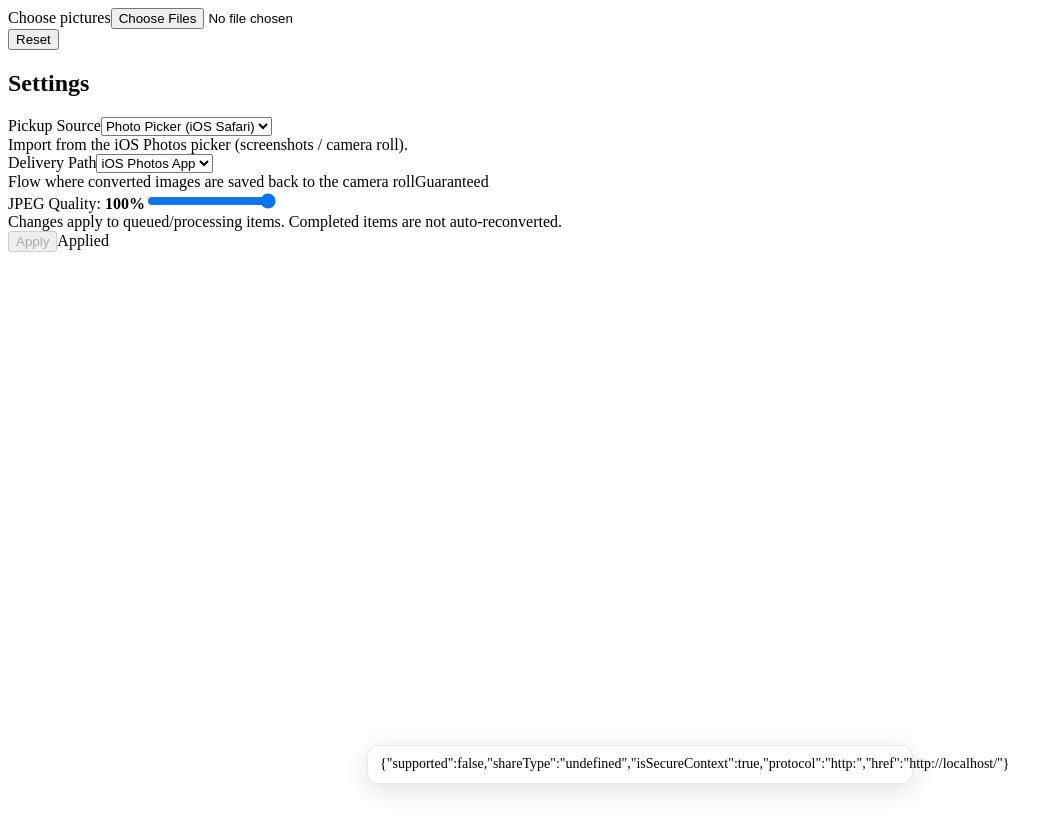
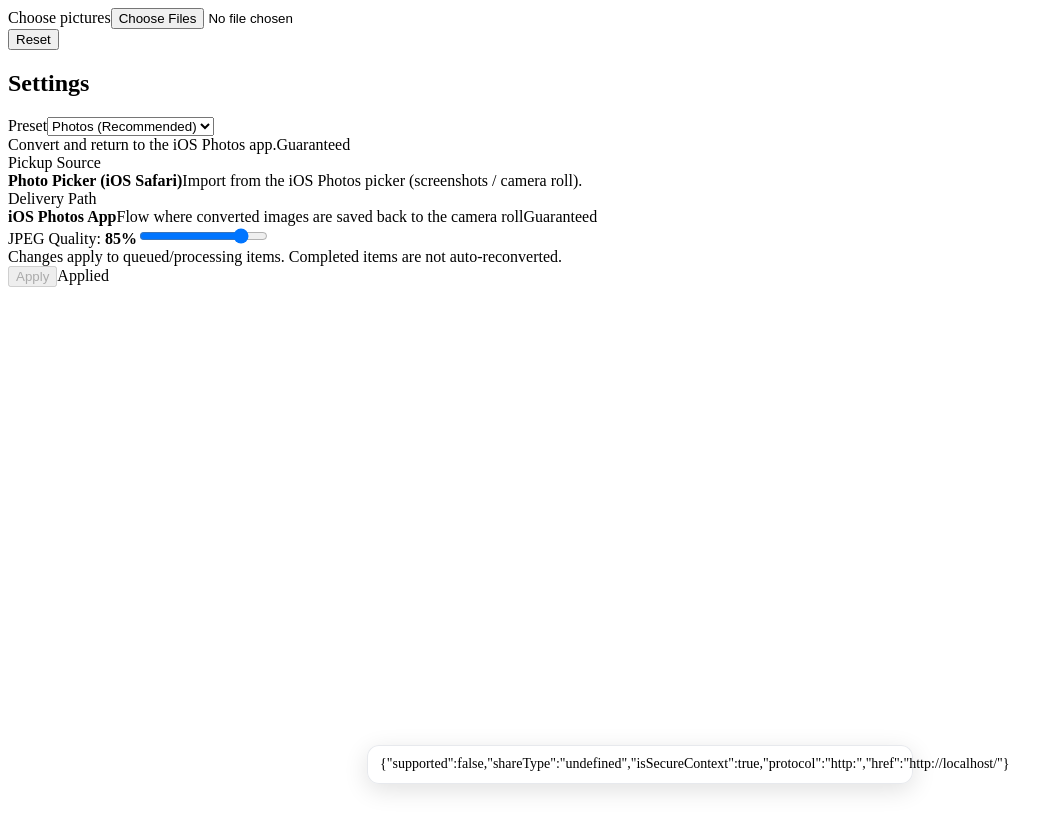
Before and after one commit to i5irin/gyupic, a React (Vite) app: page / in a window 1280 px wide. Shown: the whole page, without its empty margins (0-1062 px from the left). Built offline with nearby package versions, Linux system fonts and the light colour scheme.

Commit message:
feat: introduce preset catalog and UI selection

```diff
--- a/src/App.tsx
+++ b/src/App.tsx
@@ -18,14 +18,10 @@ import { runProcessingPipeline } from './core/pipeline/processingPipeline';
 import {
   DELIVERY_CATALOG,
   DeliveryIds,
-  type DeliveryId,
   getDelivery,
 } from './domain/deliveryCatalog';
-import {
-  PICKUP_CATALOG,
-  type PickupId,
-  getPickup,
-} from './domain/pickupCatalog';
+import { getPickup } from './domain/pickupCatalog';
+import { listPresets, getPreset, type PresetId } from './domain/presets';
 
 function createId(): string {
   if (typeof crypto !== 'undefined' && 'randomUUID' in crypto) {
@@ -228,56 +224,29 @@ export default function App() {
     [dispatch, showToast],
   );
 
-  const pickupOptions = useMemo(
+  const presetOptions = useMemo(
     () =>
-      Object.values(PICKUP_CATALOG)
-        .filter((pickup) => pickup.category === 'stable')
-        .map((pickup) => ({
-          id: pickup.id,
-          title: pickup.title,
-          description: pickup.description,
-        })),
+      listPresets()
+        .filter((preset) => preset.category === 'stable')
+        .map((preset) => {
+          const delivery = DELIVERY_CATALOG[preset.deliveryId];
+          return {
+            id: preset.id,
+            title: preset.title,
+            description: preset.description,
+            guarantee: delivery?.guarantee ?? 'guaranteed',
+          };
+        }),
     [],
   );
 
-  const deliveryOptions = useMemo(
-    () =>
-      Object.values(DELIVERY_CATALOG)
-        .filter((delivery) => delivery.category === 'stable')
-        .map((delivery) => ({
-          id: delivery.id,
-          title: delivery.title,
-          description: delivery.description,
-          guarantee: delivery.guarantee,
-        })),
-    [],
-  );
-
-  const onChangePickup = useCallback(
-    (pickupId: string) => {
-      const typedId = pickupId as PickupId;
-      if (typedId === stateRef.current.pickupId) {
-        return;
-      }
-      dispatch({ type: 'SET_PICKUP', pickupId: typedId });
-      const pickup = getPickup(typedId);
-      if (pickup) {
-        showToast(`Pickup: ${pickup.title}`);
-      }
-    },
-    [dispatch, showToast],
-  );
-
-  const onChangeDelivery = useCallback(
-    (deliveryId: string) => {
-      const typedId = deliveryId as DeliveryId;
-      if (typedId === stateRef.current.deliveryId) {
-        return;
-      }
-      dispatch({ type: 'SET_DELIVERY', deliveryId: typedId });
-      const delivery = getDelivery(typedId);
-      if (delivery) {
-        showToast(`Delivery: ${delivery.title}`);
+  const onChangePreset = useCallback(
+    (presetId: string) => {
+      const typedId = presetId as PresetId;
+      dispatch({ type: 'SET_PRESET', presetId: typedId });
+      const preset = getPreset(typedId);
+      if (preset) {
+        showToast(`Preset: ${preset.title}`);
       }
     },
     [dispatch, showToast],
@@ -360,6 +329,8 @@ export default function App() {
     const startedQuality = latest.settings.jpegQuality;
     const startedPickupId = latest.pickupId;
     const startedDeliveryId = latest.deliveryId;
+    const startedPresetId = latest.settings.presetId;
+    const startedMetadataPolicyMode = latest.settings.metadataPolicyMode;
 
     inFlightRef.current = next.id;
     dispatch({ type: 'START_ITEM', id: next.id });
@@ -372,6 +343,8 @@ export default function App() {
           jpegQuality: startedQuality,
           pickupId: startedPickupId,
           deliveryId: startedDeliveryId,
+          presetId: startedPresetId,
+          metadataPolicyMode: startedMetadataPolicyMode,
         });
         const {
           file: outFile,
@@ -474,6 +447,8 @@ export default function App() {
   }, [state.items, state.activeItemId, state.runId, state.settingsRev]);
 
   const gridItems = selectGridItems(state.items);
+  const selectedPickup = getPickup(state.pickupId);
+  const selectedDelivery = getDelivery(state.deliveryId);
   const scrollToId = state.lastAddedIds[state.lastAddedIds.length - 1];
 
   return (
@@ -488,12 +463,27 @@ export default function App() {
 
       <SettingsPanel
         currentJpegQuality={state.settings.jpegQuality}
-        pickupId={state.pickupId}
-        pickupOptions={pickupOptions}
-        onChangePickup={onChangePickup}
-        deliveryId={state.deliveryId}
-        deliveryOptions={deliveryOptions}
-        onChangeDelivery={onChangeDelivery}
+        presetId={state.settings.presetId}
+        presetOptions={presetOptions}
+        onChangePreset={onChangePreset}
+        pickupInfo={
+          selectedPickup
+            ? {
+                title: selectedPickup.title,
+                description: selectedPickup.description,
+              }
+            : undefined
+        }
+        deliveryInfo={
+          selectedDelivery
+            ? {
+                id: selectedDelivery.id,
+                title: selectedDelivery.title,
+                description: selectedDelivery.description,
+                guarantee: selectedDelivery.guarantee,
+              }
+            : undefined
+        }
         onApply={onApplySettings}
       />
 
--- a/src/components/SettingsPanel.tsx
+++ b/src/components/SettingsPanel.tsx
@@ -1,11 +1,5 @@
 import { useEffect, useMemo, useState } from 'react';
 import styles from './SettingsPanel.module.css';
-
-type PickupOption = {
-  id: string;
-  title: string;
-  description: string;
-};
 
 type DeliveryOption = {
   id: string;
@@ -14,25 +8,30 @@ type DeliveryOption = {
   guarantee: 'guaranteed' | 'best-effort' | 'unverified';
 };
 
+type PresetOption = {
+  id: string;
+  title: string;
+  description: string;
+  guarantee: 'guaranteed' | 'best-effort' | 'unverified';
+};
+
 type Props = {
   currentJpegQuality: number;
-  pickupId: string;
-  pickupOptions: PickupOption[];
-  onChangePickup: (id: string) => void;
-  deliveryId: string;
-  deliveryOptions: DeliveryOption[];
-  onChangeDelivery: (id: string) => void;
+  presetId: string;
+  presetOptions: PresetOption[];
+  onChangePreset: (id: string) => void;
+  pickupInfo?: { title: string; description: string };
+  deliveryInfo?: DeliveryOption;
   onApply: (jpegQuality: number) => void;
 };
 
 export default function SettingsPanel({
   currentJpegQuality,
-  pickupId,
-  pickupOptions,
-  onChangePickup,
-  deliveryId,
-  deliveryOptions,
-  onChangeDelivery,
+  presetId,
+  presetOptions,
+  onChangePreset,
+  pickupInfo,
+  deliveryInfo,
   onApply,
 }: Props) {
   const MIN = 0.1;
@@ -59,14 +58,9 @@ export default function SettingsPanel({
     [draftQuality, currentJpegQuality],
   );
 
-  const selectedPickup = useMemo(
-    () => pickupOptions.find((option) => option.id === pickupId),
-    [pickupId, pickupOptions],
-  );
-
-  const selectedDelivery = useMemo(
-    () => deliveryOptions.find((option) => option.id === deliveryId),
-    [deliveryId, deliveryOptions],
+  const selectedPreset = useMemo(
+    () => presetOptions.find((option) => option.id === presetId),
+    [presetId, presetOptions],
   );
 
   const deliveryBadgeClass = (guarantee: DeliveryOption['guarantee']) => {
@@ -100,74 +94,67 @@ export default function SettingsPanel({
       </div>
 
       <div className={styles.settingsPanelBody}>
-        {pickupOptions.length > 0 && (
+        {presetOptions.length > 0 && (
           <div className={styles.settingsPanelRow}>
-            <label className={styles.settingsPanelLabel} htmlFor="pickupPath">
-              Pickup Source
+            <label className={styles.settingsPanelLabel} htmlFor="presetSelect">
+              Preset
               <select
-                id="pickupPath"
+                id="presetSelect"
                 className={styles.settingsPanelSelect}
-                value={pickupId}
+                value={presetId}
                 onChange={(e) => {
                   const next = e.currentTarget.value;
-                  if (next !== pickupId) {
-                    onChangePickup(next);
+                  if (next !== presetId) {
+                    onChangePreset(next);
                   }
                 }}
               >
-                {pickupOptions.map((option) => (
+                {presetOptions.map((option) => (
                   <option key={option.id} value={option.id}>
                     {option.title}
                   </option>
                 ))}
               </select>
             </label>
-            {selectedPickup && (
+            {selectedPreset && (
               <div className={styles.settingsPanelScenarioDescription}>
-                <span>{selectedPickup.description}</span>
+                <span>{selectedPreset.description}</span>
+                <span
+                  className={`${styles.settingsPanelBadge} ${deliveryBadgeClass(
+                    selectedPreset.guarantee,
+                  )}`}
+                >
+                  {deliveryBadgeLabel(selectedPreset.guarantee)}
+                </span>
               </div>
             )}
           </div>
         )}
 
-        {deliveryOptions.length > 0 && (
+        {pickupInfo && (
           <div className={styles.settingsPanelRow}>
-            <label
-              className={styles.settingsPanelLabel}
-              htmlFor="deliveryPath"
-            >
-              Delivery Path
-              <select
-                id="deliveryPath"
-                className={styles.settingsPanelSelect}
-                value={deliveryId}
-                onChange={(e) => {
-                  const next = e.currentTarget.value;
-                  if (next !== deliveryId) {
-                    onChangeDelivery(next);
-                  }
-                }}
-              >
-                {deliveryOptions.map((option) => (
-                  <option key={option.id} value={option.id}>
-                    {option.title}
-                  </option>
-                ))}
-              </select>
-            </label>
+            <div className={styles.settingsPanelLabel}>Pickup Source</div>
+            <div className={styles.settingsPanelScenarioDescription}>
+              <strong>{pickupInfo.title}</strong>
+              <span>{pickupInfo.description}</span>
+            </div>
+          </div>
+        )}
 
-            {selectedDelivery && (
+        {deliveryInfo && (
+          <div className={styles.settingsPanelRow}>
+            <div className={styles.settingsPanelLabel}>Delivery Path</div>
             <div className={styles.settingsPanelScenarioDescription}>
-                <span>{selectedDelivery.description}</span>
+              <strong>{deliveryInfo.title}</strong>
+              <span>{deliveryInfo.description}</span>
               <span
                 className={`${styles.settingsPanelBadge} ${deliveryBadgeClass(
-                    selectedDelivery.guarantee,
+                  deliveryInfo.guarantee,
                 )}`}
               >
-                  {deliveryBadgeLabel(selectedDelivery.guarantee)}
+                {deliveryBadgeLabel(deliveryInfo.guarantee)}
               </span>
             </div>
-            )}
           </div>
         )}
 
@@ -212,3 +199,8 @@ export default function SettingsPanel({
     </section>
   );
 }
+
+SettingsPanel.defaultProps = {
+  pickupInfo: undefined,
+  deliveryInfo: undefined,
+};
--- a/src/core/metadata/metadataPolicy.ts
+++ b/src/core/metadata/metadataPolicy.ts
@@ -1,10 +1,14 @@
 import exifr from 'exifr';
 import piexif from 'piexifjs';
-import type { DeliveryDefinition, DeliveryId } from '../../domain/deliveryCatalog';
+import type {
+  DeliveryDefinition,
+  DeliveryId,
+} from '../../domain/deliveryCatalog';
 import {
   DELIVERY_CATALOG,
   DEFAULT_DELIVERY_ID,
 } from '../../domain/deliveryCatalog';
+import type { MetadataPolicyMode } from '../../domain/presets';
 import type {
   DerivedTimestamp,
   MetadataGuaranteeStatus,
@@ -46,6 +50,7 @@ type ApplyOptions = {
   file: File;
   derived: DerivedTimestamp;
   deliveryId?: DeliveryId;
+  metadataPolicyMode?: MetadataPolicyMode;
 };
 
 export type ApplyResult = {
@@ -187,8 +192,9 @@ function evaluateStatus(
 }
 
 function parseExifDateTime(value: string, offset?: string): number | null {
-  const match =
-    /^(\d{4}):(\d{2}):(\d{2}) (\d{2}):(\d{2}):(\d{2})$/u.exec(value);
+  const match = /^(\d{4}):(\d{2}):(\d{2}) (\d{2}):(\d{2}):(\d{2})$/u.exec(
+    value,
+  );
   if (!match) {
     return null;
   }
@@ -295,24 +301,26 @@ export async function deriveTimestamp({
   return { kind: 'unavailable' };
 }
 
+const DEFAULT_METADATA_POLICY_MODE: MetadataPolicyMode = 'strict';
+
 export async function applyTimestamp({
   file,
   derived,
   deliveryId,
+  metadataPolicyMode,
 }: ApplyOptions): Promise<ApplyResult> {
   const effectiveDeliveryId = deliveryId ?? DEFAULT_DELIVERY_ID;
+  const policyMode = metadataPolicyMode ?? DEFAULT_METADATA_POLICY_MODE;
   const delivery = DELIVERY_CATALOG[effectiveDeliveryId];
   const sortingAxis = delivery?.sortingAxis ?? 'exif';
-  const allowFileFallback = sortingAxis === 'file';
-  const rewriteFileTimestamp = sortingAxis === 'file';
+  const allowFileFallback =
+    sortingAxis === 'file' || policyMode === 'fallback-filetime';
+  const rewriteFileTimestamp =
+    sortingAxis === 'file' || policyMode === 'fallback-filetime';
   if (!isExifWritable(file)) {
     return {
       file,
-      ...evaluateStatus(
-        false,
-        delivery,
-        'File type does not support Exif',
-      ),
+      ...evaluateStatus(false, delivery, 'File type does not support Exif'),
     };
   }
 
@@ -337,11 +345,7 @@ export async function applyTimestamp({
     if (!dateStrings) {
       return {
         file,
-        ...evaluateStatus(
-          false,
-          delivery,
-          'Unsupported timestamp format',
-        ),
+        ...evaluateStatus(false, delivery, 'Unsupported timestamp format'),
       };
     }
 
@@ -377,18 +381,28 @@ export async function applyTimestamp({
         ? 'Exif timestamp missing (file metadata only)'
         : undefined;
 
+    let statusResult = evaluateStatus(success, delivery, fallbackReason);
+    if (
+      policyMode === 'strict-best-effort' &&
+      derived.kind === 'file' &&
+      !success
+    ) {
+      statusResult = {
+        status: 'best-effort',
+        warningReason:
+          fallbackReason ||
+          'Timestamp derived from file metadata (best-effort)',
+      };
+    }
+
     return {
       file: nextFile,
-      ...evaluateStatus(success, delivery, fallbackReason),
+      ...statusResult,
     };
   } catch (error) {
     return {
       file,
-      ...evaluateStatus(
-        false,
-        delivery,
-        'Failed to inject Exif timestamp',
-      ),
+      ...evaluateStatus(false, delivery, 'Failed to inject Exif timestamp'),
     };
   }
 }
--- a/src/core/pipeline/processingPipeline.ts
+++ b/src/core/pipeline/processingPipeline.ts
@@ -2,6 +2,7 @@ import ImageFile from '../../models/image-file';
 import ImageFileService from '../../services/image-file-service';
 import type { DeliveryId } from '../../domain/deliveryCatalog';
 import type { PickupId } from '../../domain/pickupCatalog';
+import type { MetadataPolicyMode, PresetId } from '../../domain/presets';
 import type { JobMetadataInfo } from '../../state/jobTypes';
 import { applyTimestamp, deriveTimestamp } from '../metadata/metadataPolicy';
 
@@ -11,6 +12,8 @@ export type ProcessingPipelineParams = {
   jpegQuality: number;
   pickupId: PickupId;
   deliveryId: DeliveryId;
+  presetId: PresetId;
+  metadataPolicyMode: MetadataPolicyMode;
 };
 
 export type ProcessingPipelineResult = {
@@ -25,7 +28,15 @@ export type ProcessingPipelineResult = {
 export async function runProcessingPipeline(
   params: ProcessingPipelineParams,
 ): Promise<ProcessingPipelineResult> {
-  const { sourceFile, sourceImage, jpegQuality, pickupId, deliveryId } = params;
+  const {
+    sourceFile,
+    sourceImage,
+    jpegQuality,
+    pickupId,
+    deliveryId,
+    presetId,
+    metadataPolicyMode,
+  } = params;
   const derivedTimestamp = await deriveTimestamp({
     file: sourceFile,
   });
@@ -39,15 +50,14 @@ export async function runProcessingPipeline(
     file: converted.asFile(),
     derived: derivedTimestamp,
     deliveryId,
+    metadataPolicyMode,
   });
 
   const outFile = applyResult.file;
   const sizeBefore = sourceFile.size;
   const sizeAfter = outFile.size;
   const reductionRatio =
-    sizeBefore > 0
-      ? Math.max(0, (sizeBefore - sizeAfter) / sizeBefore)
-      : 0;
+    sizeBefore > 0 ? Math.max(0, (sizeBefore - sizeAfter) / sizeBefore) : 0;
 
   return {
     file: outFile,
@@ -55,8 +65,10 @@ export async function runProcessingPipeline(
     sizeAfter,
     reductionRatio,
     metadata: {
+      presetId,
       pickupId,
       deliveryId,
+      metadataPolicyMode,
       derived: derivedTimestamp,
       status: applyResult.status,
       reason: applyResult.warningReason,
--- /dev/null
+++ b/src/domain/presets.ts
@@ -0,0 +1,85 @@
+import { PickupIds, type PickupId } from './pickupCatalog';
+import {
+  DeliveryIds,
+  type DeliveryId,
+  DELIVERY_CATALOG,
+} from './deliveryCatalog';
+
+export type MetadataPolicyMode =
+  | 'strict'
+  | 'strict-best-effort'
+  | 'fallback-filetime';
+
+export const PresetIds = {
+  IosPhotosRecommended: 'preset.ios.photos.recommended',
+  IosShareBeta: 'preset.ios.share.beta',
+  IosFilesExperimental: 'preset.ios.files.experimental',
+} as const;
+
+export type PresetId = (typeof PresetIds)[keyof typeof PresetIds];
+
+export type PresetDefinition = {
+  id: PresetId;
+  title: string;
+  description: string;
+  pickupId: PickupId;
+  deliveryId: DeliveryId;
+  defaultJpegQuality: number;
+  metadataPolicyMode: MetadataPolicyMode;
+  category: 'stable' | 'experimental';
+  requiresHttps?: boolean;
+  requiresNavigatorShareFiles?: boolean;
+};
+
+export const PRESETS: Record<PresetId, PresetDefinition> = {
+  [PresetIds.IosPhotosRecommended]: {
+    id: PresetIds.IosPhotosRecommended,
+    title: 'Photos (Recommended)',
+    description: 'Convert and return to the iOS Photos app.',
+    pickupId: PickupIds.Photos,
+    deliveryId: DeliveryIds.Photos,
+    defaultJpegQuality: 0.85,
+    metadataPolicyMode: 'strict',
+    category: 'stable',
+  },
+  [PresetIds.IosShareBeta]: {
+    id: PresetIds.IosShareBeta,
+    title: 'Share Sheet (Beta)',
+    description: 'Send converted images through the iOS Share Sheet.',
+    pickupId: PickupIds.Photos,
+    deliveryId: DeliveryIds.ShareSheet,
+    defaultJpegQuality: 0.75,
+    metadataPolicyMode: 'strict-best-effort',
+    category: 'experimental',
+    requiresHttps: true,
+    requiresNavigatorShareFiles: true,
+  },
+  [PresetIds.IosFilesExperimental]: {
+    id: PresetIds.IosFilesExperimental,
+    title: 'Files (Experimental)',
+    description: 'Save to Files / Finder for later organization.',
+    pickupId: PickupIds.Photos,
+    deliveryId: DeliveryIds.Files,
+    defaultJpegQuality: 0.85,
+    metadataPolicyMode: 'fallback-filetime',
+    category: 'experimental',
+  },
+};
+
+export const DEFAULT_PRESET_ID: PresetId = PresetIds.IosPhotosRecommended;
+
+export function listPresets(): PresetDefinition[] {
+  return Object.values(PRESETS);
+}
+
+export function getPreset(id: PresetId): PresetDefinition | undefined {
+  return PRESETS[id];
+}
+
+export function getPresetDeliveryGuarantee(id: PresetId) {
+  const preset = getPreset(id);
+  if (!preset) {
+    return undefined;
+  }
+  return DELIVERY_CATALOG[preset.deliveryId]?.guarantee;
+}
--- a/src/state/appReducer.ts
+++ b/src/state/appReducer.ts
@@ -9,6 +9,7 @@ import {
   type DeliveryId,
 } from '../domain/deliveryCatalog';
 import { DEFAULT_PICKUP_ID, type PickupId } from '../domain/pickupCatalog';
+import { DEFAULT_PRESET_ID, type PresetId, getPreset } from '../domain/presets';
 
 export type AppAction =
   | { type: 'ADD_ITEMS'; items: JobItem[] }
@@ -26,20 +27,30 @@ export type AppAction =
   | { type: 'END_ITEM'; id: string }
   | { type: 'CLEAR_SESSION' }
   | { type: 'SET_SETTINGS'; settings: Partial<ConvertSettings> }
+  | { type: 'SET_PRESET'; presetId: PresetId }
   | { type: 'SET_DELIVERY'; deliveryId: DeliveryId }
   | { type: 'SET_PICKUP'; pickupId: PickupId };
+
+function ensurePreset(id: PresetId | undefined) {
+  return getPreset(id ?? DEFAULT_PRESET_ID) ?? getPreset(DEFAULT_PRESET_ID)!;
+}
+
+const defaultPreset = ensurePreset(DEFAULT_PRESET_ID);
 
 export const initialState: AppState = {
   items: [],
   runId: 1,
   settings: {
-    jpegQuality: 1,
+    jpegQuality: defaultPreset.defaultJpegQuality,
+    presetId: defaultPreset.id,
+    metadataPolicyMode: defaultPreset.metadataPolicyMode,
   },
   settingsRev: 1,
   activeItemId: null,
   lastAddedIds: [],
-  pickupId: DEFAULT_PICKUP_ID,
-  deliveryId: DEFAULT_DELIVERY_ID,
+  presetId: defaultPreset.id,
+  pickupId: defaultPreset.pickupId ?? DEFAULT_PICKUP_ID,
+  deliveryId: defaultPreset.deliveryId ?? DEFAULT_DELIVERY_ID,
 };
 
 function updateItem(
@@ -68,6 +79,7 @@ export default function appReducer(
       const snapshot: JobCaptureSnapshot = {
         runId: state.runId,
         settingsRev: state.settingsRev,
+        presetId: state.settings.presetId,
         pickupId: state.pickupId,
         deliveryId: state.deliveryId,
         startedAt: Date.now(),
@@ -190,6 +202,23 @@ export default function appReducer(
       };
     }
 
+    case 'SET_PRESET': {
+      const preset = ensurePreset(action.presetId);
+      return {
+        ...state,
+        settings: {
+          ...state.settings,
+          jpegQuality: preset.defaultJpegQuality,
+          presetId: preset.id,
+          metadataPolicyMode: preset.metadataPolicyMode,
+        },
+        settingsRev: state.settingsRev + 1,
+        presetId: preset.id,
+        pickupId: preset.pickupId,
+        deliveryId: preset.deliveryId,
+      };
+    }
+
     case 'CLEAR_SESSION': {
       // NOTE: ObjectURL revoke is handled outside the reducer.
       return {
@@ -197,6 +226,7 @@ export default function appReducer(
         runId: state.runId + 1,
         settings: state.settings,
         settingsRev: state.settingsRev,
+        presetId: state.presetId,
         pickupId: state.pickupId,
         deliveryId: state.deliveryId,
       };
```
Also changed, not shown: src/state/jobTypes.ts (+7 -0 lines). Lines whose indentation alone changed are shown as unchanged.
